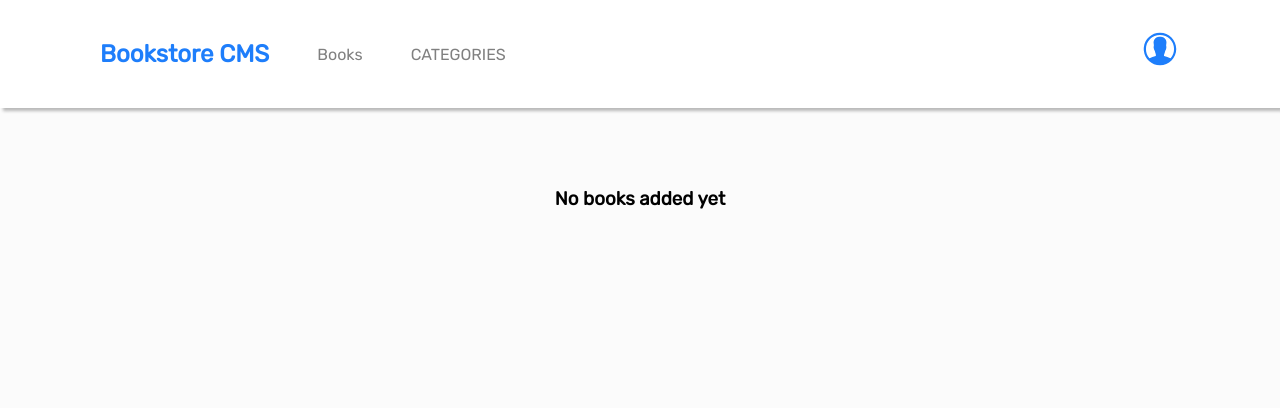
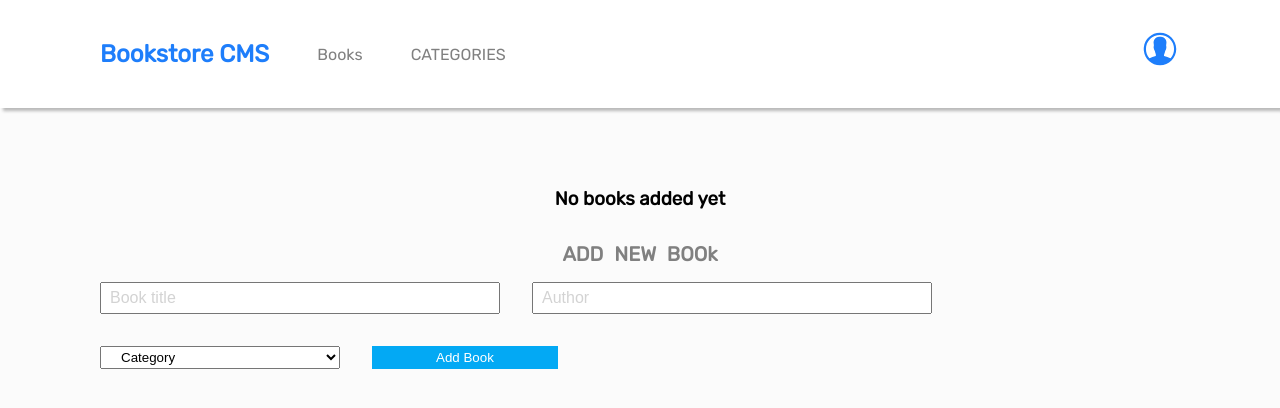
Before and after one commit to UselessJunkNotNeeded/Bookstore, a React (Create React App) app: page / in a window 1280 px wide. Shown: the top 408 px of the page. Built offline with nearby package versions, Linux system fonts and the light colour scheme.

Commit message:
Working with progress

```diff
--- a/src/components/Book.jsx
+++ b/src/components/Book.jsx
@@ -6,7 +6,8 @@ import Progress from './Progress';
 import deleteBook from '../redux/books/books';
 
 const Book = ({ data }) => {
-  const { title, author, category, id } = data;
+  console.log(data);
+  const { title, author, category, id, progress } = data;
   const dispatch = useDispatch();
   return (
     <div className={classes.book}>
@@ -44,17 +45,17 @@ const Book = ({ data }) => {
           </li>
         </ul>
       </div>
-      <Progress />
+      <Progress prog={progress}/>
     </div>
   );
 };
 
 export default Book;
 
-Book.propTypes = {
-  data: PropTypes.object.isRequired,
-  title: PropTypes.string.isRequired,
-  author: PropTypes.string.isRequired,
-  category: PropTypes.string.isRequired,
-  id: PropTypes.number.isRequired
-};
+// Book.propTypes = {
+//   data: PropTypes.object.isRequired,
+//   title: PropTypes.string.isRequired,
+//   author: PropTypes.string.isRequired,
+//   category: PropTypes.string.isRequired,
+//   id: PropTypes.number.isRequired
+// };
--- a/src/components/Booklist.jsx
+++ b/src/components/Booklist.jsx
@@ -12,6 +12,7 @@ const Booklist = () => {
     return (
       <div style={{ textAlign: 'center', marginTop: '5rem' }}>
         <h3>No books added yet</h3>
+        <Input />
       </div>
     );
   }
@@ -22,7 +23,6 @@ const Booklist = () => {
         {data.map((book) => (
           <Book key={book.id} data={book} />
         ))}
-        <Book />
       </div>
       <Input />
     </section>
--- a/src/components/Input.jsx
+++ b/src/components/Input.jsx
@@ -8,7 +8,7 @@ const Input = () => {
   const dispatch = useDispatch();
   const title = useRef('');
   const author = useRef('');
-  const [category, setCategory] = useState(null);
+  const [category, setCategory] = useState('Not specified');
   const inputHandler = (e) => {
     e.preventDefault();
 
@@ -17,7 +17,7 @@ const Input = () => {
         title: title.current.value,
         author: author.current.value,
         category,
-        progress,
+        progress:0,
         id: uuid()
       })
     );
--- a/src/components/Progress.jsx
+++ b/src/components/Progress.jsx
@@ -1,14 +1,14 @@
 import React, { useState } from 'react';
-// import { GiCircle } from 'react-icons/gi';
+import { useDispatch } from 'react-redux';
 import classes from './Progress.module.css';
 
-const progress = 30;
-const Progress = () => {
+const Progress = ({prog}) => {
   const geterateRandomNumber = () => {
     const rand = Math.floor(Math.random() * 11);
     return rand;
   };
-  const [random, setRandom] = useState(0);
+  const progress = prog
+  const [random, setRandom] = useState(progress);
   return (
     <div className={classes.progress}>
       <div className={classes.status}>
```
Also changed, not shown: .eslintrc.json.
